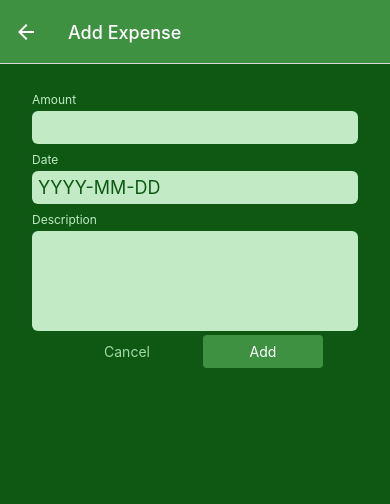
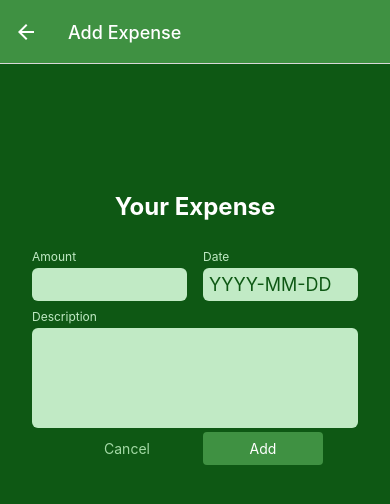
Before and after one commit to aaronersando/Expense-Tracker-App, a React Native app: screen /ManageExpense in a window 390 px wide. Shown: the top 504 px of the page. Built offline with nearby package versions, Linux system fonts and the light colour scheme.

Commit message:
Refactor ExpenseForm component: implement input validation, enhance state management, and integrate formatted date handling

```diff
--- a/components/ManageExpense/ExpenseForm.js
+++ b/components/ManageExpense/ExpenseForm.js
@@ -1,34 +1,150 @@
-import { StyleSheet, Text, View } from "react-native";
-import React from "react";
+import { Alert, StyleSheet, Text, View } from "react-native";
 import Input from "../UI/Input";
+import { useState } from "react";
+import Button from "../UI/Button";
+import { getFormattedDate } from "../../util/date";
 
-const ExpenseForm = () => {
-  function handleChangeAmount() {}
+const ExpenseForm = ({
+  onCancel,
+  submitButtonLabel,
+  onSubmit,
+  defaultValues,
+}) => {
+  const [inputs, setInputs] = useState({
+    amount: {
+      value: defaultValues ? defaultValues.amount.toString() : "",
+      isValid: true,
+    },
+    date: {
+      value: defaultValues ? getFormattedDate(defaultValues.date) : "",
+      isValid: true,
+    },
+    description: {
+      value: defaultValues ? defaultValues.description : "",
+      isValid: true,
+    },
+  });
+
+  function handleChangeInput(inputIdentifier, enteredValue) {
+    setInputs((prevInputs) => {
+      return {
+        ...prevInputs,
+        [inputIdentifier]: { value: enteredValue, isValid: true },
+      };
+    });
+  }
+
+  function handleSubmit() {
+    const expenseData = {
+      amount: +inputs.amount.value,
+      date: new Date(inputs.date.value),
+      description: inputs.description.value,
+    };
+
+    const amountValid = expenseData.amount > 0 && !isNaN(expenseData.amount);
+    const dateValid = expenseData.date.toString() !== "Invalid Date";
+    const descriptionValid = expenseData.description.trime().length > 0;
+
+    if (!amountValid || !dateValid || !descriptionValid) {
+      //   Alert.alert(
+      //     "Invalid Input",
+      //     "Please check your input values before proceeding!"
+      //   );
+      setInputs((prevInputs) => {
+        return {
+          amount: { value: prevInputs.amount.value, isValid: amountValid },
+          date: { value: prevInputs.date.value, isValid: dateValid },
+          description: {
+            value: prevInputs.description.value,
+            isValid: descriptionValid,
+          },
+        };
+      });
+      return;
+    }
+
+    onSubmit(expenseData);
+  }
+
+  const formInvalid =
+    !inputs.amount.isValid ||
+    !inputs.date.isValid ||
+    !inputs.description.isValid;
+
   return (
-    <View>
+    <View style={styles.form}>
+      <Text style={styles.title}>Your Expense</Text>
+      <View style={styles.inputsRow}>
         <Input
           label={"Amount"}
           inputConfig={{
             keyboardType: "decimal-pad",
-          onChangeText: handleChangeAmount,
+            onChangeText: handleChangeInput.bind(this, "amount"),
+            value: inputs.amount.value,
           }}
+          style={styles.rowInput}
         />
         <Input
           label={"Date"}
           inputConfig={{
             placeholder: "YYYY-MM-DD",
             maxLength: 10,
-          onChangeText: () => {},
+            onChangeText: handleChangeInput.bind(this, "date"),
+            value: inputs.date.value,
+          }}
+          style={styles.rowInput}
+        />
+      </View>
+      <Input
+        label={"Description"}
+        inputConfig={{
+          multiline: true,
+          onChangeText: handleChangeInput.bind(this, "description"),
+          value: inputs.description.value,
         }}
       />
-      <Input
-        label={"Description"}
-        inputConfig={{ multiline: true, onChangeText: () => {} }}
-      />
+      {formInvalid && (
+        <Text>Invalid input values - Please check your entered data!</Text>
+      )}
+      <View style={styles.buttons}>
+        <Button style={styles.button} mode={"flat"} onPress={onCancel}>
+          Cancel
+        </Button>
+        <Button style={styles.button} onPress={handleSubmit}>
+          {submitButtonLabel}
+        </Button>
+      </View>
     </View>
   );
 };
 
 export default ExpenseForm;
 
-const styles = StyleSheet.create({});
+const styles = StyleSheet.create({
+  form: {
+    marginTop: 80,
+  },
+  title: {
+    fontSize: 24,
+    fontWeight: "bold",
+    color: "white",
+    marginVertical: 24,
+    textAlign: "center",
+  },
+  inputsRow: {
+    flexDirection: "row",
+    justifyContent: "space-between",
+  },
+  rowInput: {
+    flex: 1,
+  },
+  buttons: {
+    flexDirection: "row",
+    justifyContent: "center",
+    alignContent: "center",
+  },
+  button: {
+    minWidth: 120,
+    marginHorizontal: 8,
+  },
+});
--- a/components/UI/Input.js
+++ b/components/UI/Input.js
@@ -2,14 +2,14 @@ import { StyleSheet, Text, TextInput, View } from "react-native";
 import React from "react";
 import { GlobalStyles } from "../../constants/styles";
 
-const Input = ({ label, inputConfig }) => {
+const Input = ({ label, inputConfig, style }) => {
   const inputStyles = [styles.input];
 
   if (inputConfig && inputConfig.multiline) {
     inputStyles.push(styles.multilineInput);
   }
   return (
-    <View style={styles.inputContainer}>
+    <View style={[styles.inputContainer, style]}>
       <Text style={styles.label}>{label}</Text>
       <TextInput {...inputConfig} style={inputStyles} />
     </View>
--- a/screens/ManageExpenses.js
+++ b/screens/ManageExpenses.js
@@ -18,6 +18,10 @@ export default function ManageExpenses({ route, navigation }) {
   const expenses = useSelector((state) => state.expenses);
   const dispatch = useDispatch();
 
+  const selectedExpense = expenses.find(
+    (expense) => expense.id === editedExpenseId
+  );
+
   useLayoutEffect(() => {
     navigation.setOptions({
       title: isEditing ? "Edit Expense" : "Add Expense",
@@ -27,11 +31,12 @@ export default function ManageExpenses({ route, navigation }) {
   function handleCancel() {
     navigation.goBack();
   }
-  function handleConfirm() {
+
+  function handleConfirm(expenseData) {
     if (isEditing) {
-      handleUpdateExpense();
+      dispatch(updateExpense(editedExpenseId, expenseData));
     } else {
-      handleAddExpense();
+      dispatch(addExpense(expenseData));
     }
     navigation.goBack();
   }
@@ -41,40 +46,15 @@ export default function ManageExpenses({ route, navigation }) {
     navigation.goBack();
   }
 
-  function handleUpdateExpense() {
-    dispatch(
-      updateExpense({
-        id: editedExpenseId,
-        data: {
-          description: "Updated Sample",
-          amount: 100,
-          date: new Date("2022-02-10"),
-        },
-      })
-    );
-  }
-  function handleAddExpense() {
-    dispatch(
-      addExpense({
-        id: Math.random().toString(),
-        description: "Sample",
-        amount: 0,
-        date: new Date("2022-02-10"),
-      })
-    );
-  }
-
   return (
     <View style={styles.container}>
-      <ExpenseForm />
-      <View style={styles.buttons}>
-        <Button style={styles.button} mode={"flat"} onPress={handleCancel}>
-          Cancel
-        </Button>
-        <Button style={styles.button} onPress={handleConfirm}>
-          {isEditing ? "Update" : "Add"}
-        </Button>
-      </View>
+      <ExpenseForm
+        onCancel={handleCancel}
+        submitButtonLabel={isEditing ? "Update" : "Add"}
+        onSubmit={handleConfirm}
+        defaultValues={selectedExpense}
+      />
+
       {isEditing && (
         <View style={styles.deleteContainer}>
           <IconButton
@@ -102,13 +82,4 @@ const styles = StyleSheet.create({
     borderTopColor: GlobalStyles.colors.primary200,
     alignItems: "center",
   },
-  buttons: {
-    flexDirection: "row",
-    justifyContent: "center",
-    alignContent: "center",
-  },
-  button: {
-    minWidth: 120,
-    marginHorizontal: 8,
-  },
 });
--- a/store/expensesSlice.js
+++ b/store/expensesSlice.js
@@ -1,4 +1,5 @@
 import { createSlice } from "@reduxjs/toolkit";
+import { getFormattedDate } from "../util/date";
 
 const initialState = [
   {
--- a/util/date.js
+++ b/util/date.js
@@ -1,6 +1,6 @@
 export function getFormattedDate(date) {
   const d = typeof date === "string" ? new Date(date) : date;
-  return `${d.getFullYear()}-${d.getMonth() + 1}-${d.getDate()}`;
+  return d.toISOString().slice(0, 10);
 }
 
 export function isWithinLast7Days(date) {
```
Lines whose indentation alone changed are shown as unchanged.
